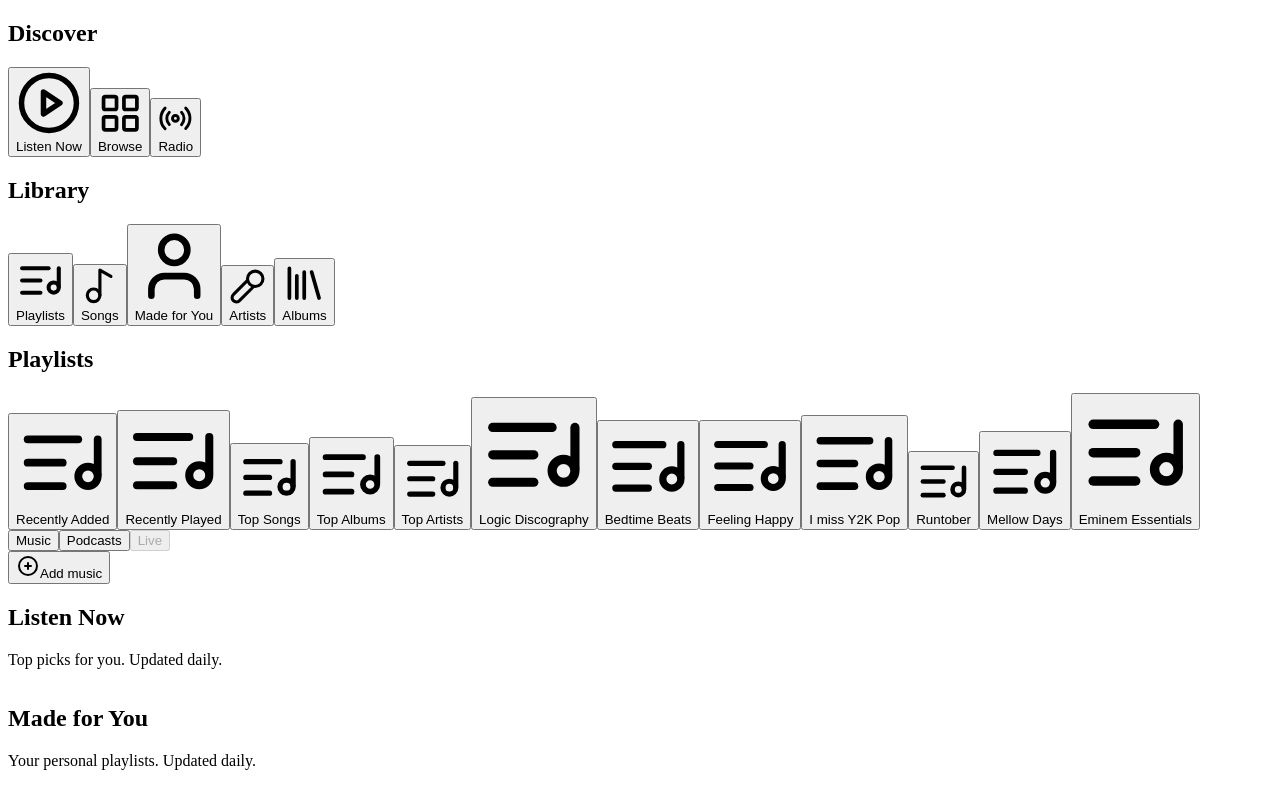
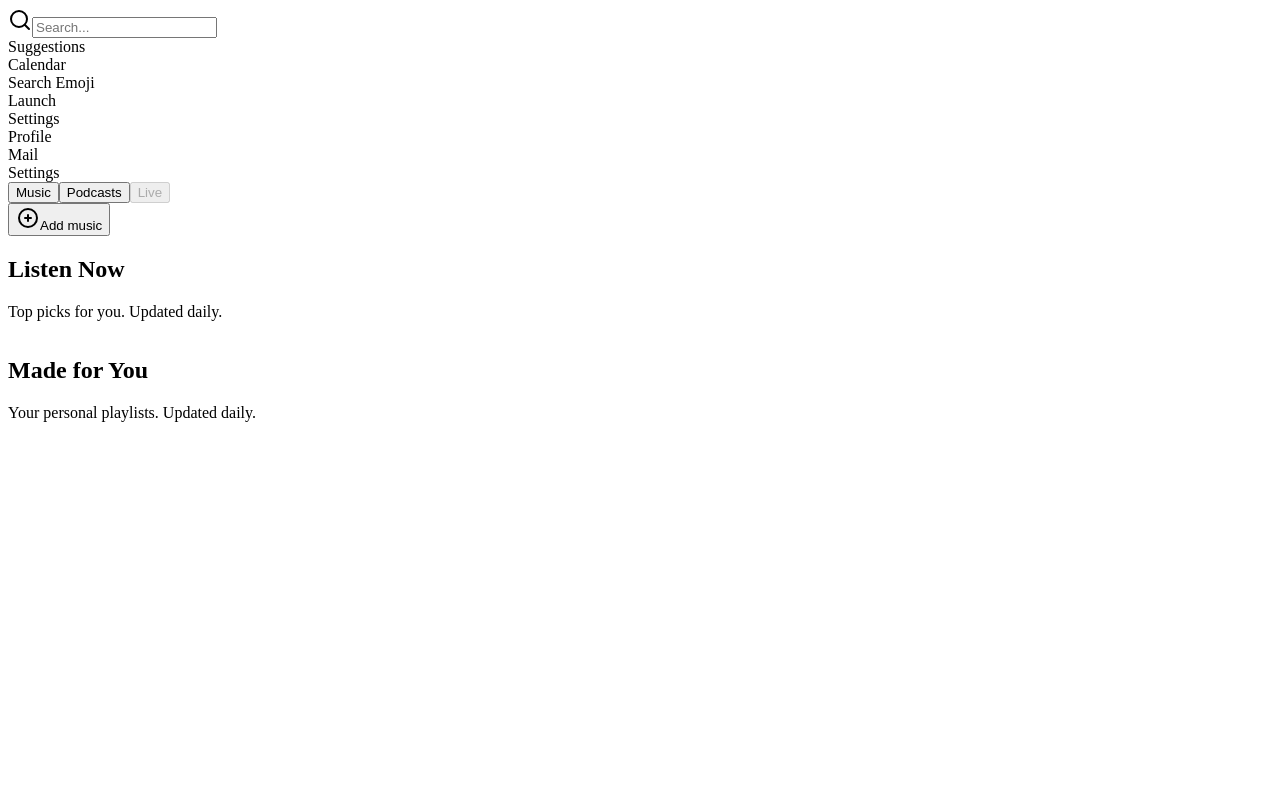
Before and after one commit to h4ck3r-04/beautiful-sin, a Next.js app: page /CyberChef in a window 1280 px wide. Built offline with nearby package versions, Linux system fonts and the light colour scheme.

Commit message:
updated sidebar

```diff
--- a/app/misc/page.tsx
+++ b/app/misc/page.tsx
@@ -14,7 +14,7 @@ export default function Misc() {
                 </TabsList>
 
                 {/* Tabs Content */}
-                <TabsContent value="cyberchef" className="space-y-4 border-[1px] border-white rounded-xl">
+                <TabsContent value="cyberchef" className="space-y-4 border-[1px] border-white rounded-xl min-h-[100vh]">
                     <CyberChef />
                 </TabsContent>
             </Tabs>
--- a/pages/CyberChef.tsx
+++ b/pages/CyberChef.tsx
@@ -5,6 +5,7 @@ import { ScrollArea } from "@/components/ui/scroll-area"
 import { Tabs, TabsContent, TabsList, TabsTrigger } from "@/components/ui/tabs"
 import { IconCirclePlus } from "@tabler/icons-react"
 import { Separator } from "@/components/ui/separator"
+import { Command, CommandInput, CommandItem, CommandList, CommandEmpty, CommandGroup, CommandSeparator } from "@/components/ui/command"
 
 type Playlist = (typeof playlists)[number]
 
@@ -29,196 +30,35 @@ interface SidebarProps extends React.HTMLAttributes<HTMLDivElement> {
 
 function Sidebar({ className, playlists }: SidebarProps) {
     return (
-        <div className={cn("pb-12", className)}>
-            <div className="space-y-4 py-4">
-                <div className="px-3 py-2">
-                    <h2 className="mb-2 px-4 text-lg font-semibold tracking-tight">
-                        Discover
-                    </h2>
-                    <div className="space-y-1">
-                        <Button variant="secondary" className="w-full justify-start">
-                            <svg
-                                xmlns="http://www.w3.org/2000/svg"
-                                viewBox="0 0 24 24"
-                                fill="none"
-                                stroke="currentColor"
-                                strokeWidth="2"
-                                strokeLinecap="round"
-                                strokeLinejoin="round"
-                                className="mr-2 h-4 w-4"
-                            >
-                                <circle cx="12" cy="12" r="10" />
-                                <polygon points="10 8 16 12 10 16 10 8" />
-                            </svg>
-                            Listen Now
-                        </Button>
-                        <Button variant="ghost" className="w-full justify-start">
-                            <svg
-                                xmlns="http://www.w3.org/2000/svg"
-                                viewBox="0 0 24 24"
-                                fill="none"
-                                stroke="currentColor"
-                                strokeWidth="2"
-                                strokeLinecap="round"
-                                strokeLinejoin="round"
-                                className="mr-2 h-4 w-4"
-                            >
-                                <rect width="7" height="7" x="3" y="3" rx="1" />
-                                <rect width="7" height="7" x="14" y="3" rx="1" />
-                                <rect width="7" height="7" x="14" y="14" rx="1" />
-                                <rect width="7" height="7" x="3" y="14" rx="1" />
-                            </svg>
-                            Browse
-                        </Button>
-                        <Button variant="ghost" className="w-full justify-start">
-                            <svg
-                                xmlns="http://www.w3.org/2000/svg"
-                                viewBox="0 0 24 24"
-                                fill="none"
-                                stroke="currentColor"
-                                strokeWidth="2"
-                                strokeLinecap="round"
-                                strokeLinejoin="round"
-                                className="mr-2 h-4 w-4"
-                            >
-                                <path d="M4.9 19.1C1 15.2 1 8.8 4.9 4.9" />
-                                <path d="M7.8 16.2c-2.3-2.3-2.3-6.1 0-8.5" />
-                                <circle cx="12" cy="12" r="2" />
-                                <path d="M16.2 7.8c2.3 2.3 2.3 6.1 0 8.5" />
-                                <path d="M19.1 4.9C23 8.8 23 15.1 19.1 19" />
-                            </svg>
-                            Radio
-                        </Button>
-                    </div>
-                </div>
-                <div className="px-3 py-2">
-                    <h2 className="mb-2 px-4 text-lg font-semibold tracking-tight">
-                        Library
-                    </h2>
-                    <div className="space-y-1">
-                        <Button variant="ghost" className="w-full justify-start">
-                            <svg
-                                xmlns="http://www.w3.org/2000/svg"
-                                viewBox="0 0 24 24"
-                                fill="none"
-                                stroke="currentColor"
-                                strokeWidth="2"
-                                strokeLinecap="round"
-                                strokeLinejoin="round"
-                                className="mr-2 h-4 w-4"
-                            >
-                                <path d="M21 15V6" />
-                                <path d="M18.5 18a2.5 2.5 0 1 0 0-5 2.5 2.5 0 0 0 0 5Z" />
-                                <path d="M12 12H3" />
-                                <path d="M16 6H3" />
-                                <path d="M12 18H3" />
-                            </svg>
-                            Playlists
-                        </Button>
-                        <Button variant="ghost" className="w-full justify-start">
-                            <svg
-                                xmlns="http://www.w3.org/2000/svg"
-                                viewBox="0 0 24 24"
-                                fill="none"
-                                stroke="currentColor"
-                                strokeWidth="2"
-                                strokeLinecap="round"
-                                strokeLinejoin="round"
-                                className="mr-2 h-4 w-4"
-                            >
-                                <circle cx="8" cy="18" r="4" />
-                                <path d="M12 18V2l7 4" />
-                            </svg>
-                            Songs
-                        </Button>
-                        <Button variant="ghost" className="w-full justify-start">
-                            <svg
-                                xmlns="http://www.w3.org/2000/svg"
-                                viewBox="0 0 24 24"
-                                fill="none"
-                                stroke="currentColor"
-                                strokeWidth="2"
-                                strokeLinecap="round"
-                                strokeLinejoin="round"
-                                className="mr-2 h-4 w-4"
-                            >
-                                <path d="M19 21v-2a4 4 0 0 0-4-4H9a4 4 0 0 0-4 4v2" />
-                                <circle cx="12" cy="7" r="4" />
-                            </svg>
-                            Made for You
-                        </Button>
-                        <Button variant="ghost" className="w-full justify-start">
-                            <svg
-                                xmlns="http://www.w3.org/2000/svg"
-                                viewBox="0 0 24 24"
-                                fill="none"
-                                stroke="currentColor"
-                                strokeWidth="2"
-                                strokeLinecap="round"
-                                strokeLinejoin="round"
-                                className="mr-2 h-4 w-4"
-                            >
-                                <path d="m12 8-9.04 9.06a2.82 2.82 0 1 0 3.98 3.98L16 12" />
-                                <circle cx="17" cy="7" r="5" />
-                            </svg>
-                            Artists
-                        </Button>
-                        <Button variant="ghost" className="w-full justify-start">
-                            <svg
-                                xmlns="http://www.w3.org/2000/svg"
-                                viewBox="0 0 24 24"
-                                fill="none"
-                                stroke="currentColor"
-                                strokeWidth="2"
-                                strokeLinecap="round"
-                                strokeLinejoin="round"
-                                className="mr-2 h-4 w-4"
-                            >
-                                <path d="m16 6 4 14" />
-                                <path d="M12 6v14" />
-                                <path d="M8 8v12" />
-                                <path d="M4 4v16" />
-                            </svg>
-                            Albums
-                        </Button>
-                    </div>
-                </div>
-                <div className="py-2">
-                    <h2 className="relative px-7 text-lg font-semibold tracking-tight">
-                        Playlists
-                    </h2>
-                    <ScrollArea className="h-[300px] px-1">
-                        <div className="space-y-1 p-2">
-                            {playlists?.map((playlist, i) => (
-                                <Button
-                                    key={`${playlist}-${i}`}
-                                    variant="ghost"
-                                    className="w-full justify-start font-normal"
-                                >
-                                    <svg
-                                        xmlns="http://www.w3.org/2000/svg"
-                                        viewBox="0 0 24 24"
-                                        fill="none"
-                                        stroke="currentColor"
-                                        strokeWidth="2"
-                                        strokeLinecap="round"
-                                        strokeLinejoin="round"
-                                        className="mr-2 h-4 w-4"
-                                    >
-                                        <path d="M21 15V6" />
-                                        <path d="M18.5 18a2.5 2.5 0 1 0 0-5 2.5 2.5 0 0 0 0 5Z" />
-                                        <path d="M12 12H3" />
-                                        <path d="M16 6H3" />
-                                        <path d="M12 18H3" />
-                                    </svg>
-                                    {playlist}
-                                </Button>
-                            ))}
-                        </div>
-                    </ScrollArea>
-                </div>
-            </div>
-        </div>
+        <Command className=" border shadow-md h-[100vh]">
+            <CommandInput placeholder="Search..." />
+            <CommandList>
+                <CommandEmpty>No results found.</CommandEmpty>
+                <CommandGroup heading="Suggestions">
+                    <CommandItem>
+                        <span>Calendar</span>
+                    </CommandItem>
+                    <CommandItem>
+                        <span>Search Emoji</span>
+                    </CommandItem>
+                    <CommandItem>
+                        <span>Launch</span>
+                    </CommandItem>
+                </CommandGroup>
+                <CommandSeparator />
+                <CommandGroup heading="Settings">
+                    <CommandItem>
+                        <span>Profile</span>
+                    </CommandItem>
+                    <CommandItem>
+                        <span>Mail</span>
+                    </CommandItem>
+                    <CommandItem>
+                        <span>Settings</span>
+                    </CommandItem>
+                </CommandGroup>
+            </CommandList>
+        </Command>
     )
 }
 
```
